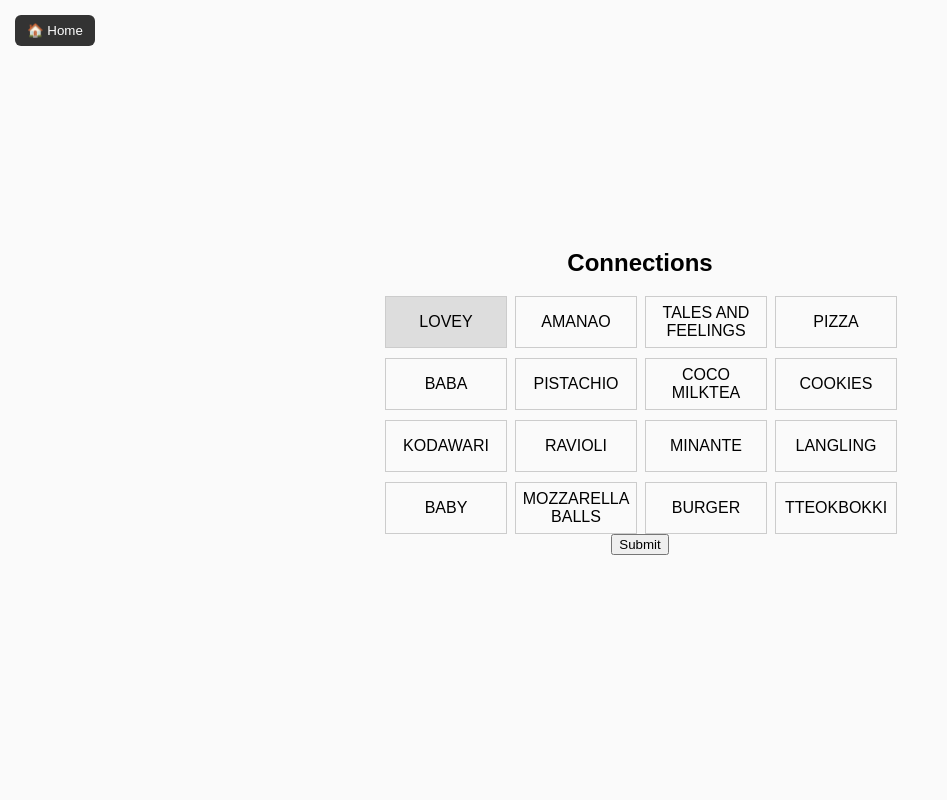
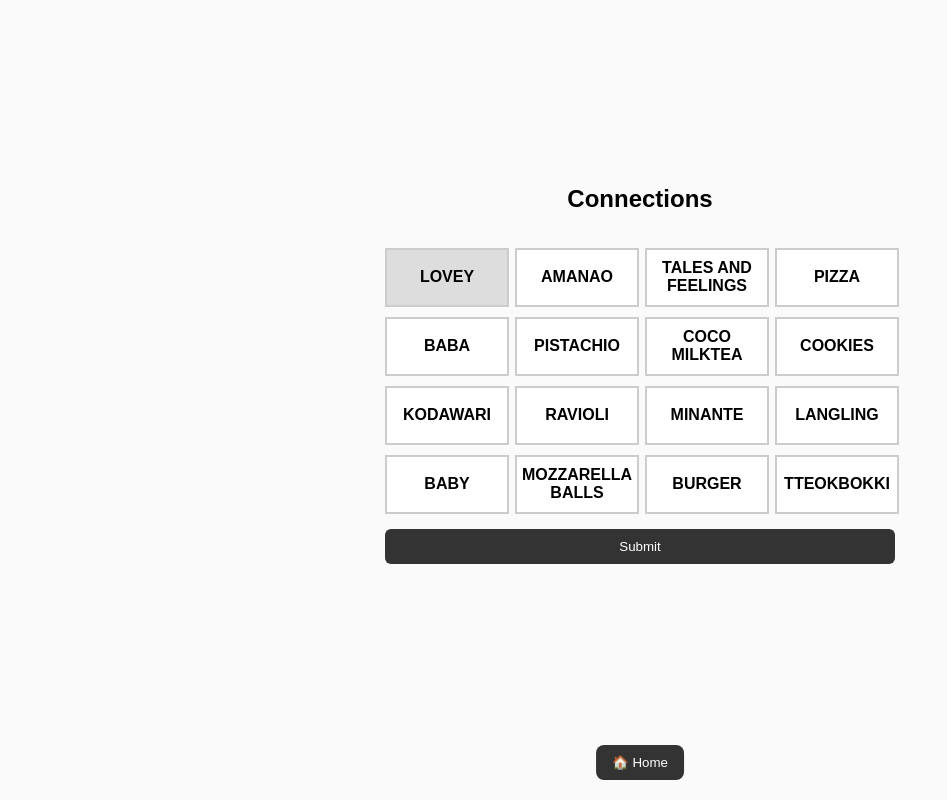
Before and after one commit to jassygirl888/anniversary, a plain HTML site: page connections.html in a window 1280 px wide. Both pictures are taken after a click on the element "LOVEY". Shown: the whole page, without its empty margins (0-947 px from the left). Drawn offline with Linux system fonts and the light colour scheme.

Commit message:
Update connections.html

```diff
--- a/connections.html
+++ b/connections.html
@@ -13,18 +13,26 @@
       margin: 0;
       background: #fafafa;
       text-align: center;
+      flex-direction: column;
     }
 
     .home {
       position: fixed;
-      top: 15px;
-      left: 15px;
-      padding: 8px 12px;
+      bottom: 20px;
+      left: 50%;
+      transform: translateX(-50%);
+      padding: 10px 16px;
       border: none;
-      border-radius: 6px;
+      border-radius: 8px;
       background: #333;
       color: white;
       cursor: pointer;
+    }
+
+    #game {
+      display: flex;
+      flex-direction: column;
+      gap: 15px;
     }
 
     .grid {
@@ -36,16 +44,39 @@
 
     .tile {
       width: 120px;
-      height: 50px;
+      height: 55px;
       display: flex;
       align-items: center;
       justify-content: center;
-      border: 1px solid #ccc;
+      border: 2px solid #ccc;
+      cursor: pointer;
+      font-weight: bold;
+      background: white;
+      transition: 0.2s;
+    }
+
+    .tile.selected {
+      background: #ddd;
+    }
+
+    .locked {
+      color: white;
+      border: none;
+      cursor: default;
+    }
+
+    button {
+      padding: 10px 16px;
+      border: none;
+      border-radius: 6px;
+      background: #333;
+      color: white;
       cursor: pointer;
     }
 
-    .selected {
-      background: #ddd;
+    #status {
+      font-weight: bold;
+      height: 24px;
     }
   </style>
 </head>
@@ -54,17 +85,27 @@
 
 <button class="home" onclick="location.href='index.html'">🏠 Home</button>
 
-<div>
-  <h2>Connections</h2>
+<h2>Connections</h2>
 
+<div id="game">
+
+  <!-- solved groups -->
   <div id="solved"></div>
+
+  <!-- active grid -->
   <div class="grid" id="grid"></div>
 
   <button onclick="submitGroup()">Submit</button>
+
   <p id="status"></p>
+
 </div>
 
 <script>
+
+/////////////////////////////
+// 🔥 EDIT GROUPS HERE
+/////////////////////////////
 
 const groups = [
   { name: "FIRST DATE ORDERS", words: ["PIZZA","PISTACHIO","MOZZARELLA BALLS","RAVIOLI"] },
@@ -73,18 +114,27 @@ const groups = [
   { name: "BABE FAVORITES", words: ["BURGER","TTEOKBOKKI","COOKIES","COCO MILKTEA"] }
 ];
 
+const colors = ["#f9df6d","#a0c4ff","#cdb4db","#bde0fe"];
+
 let allWords = groups.flatMap(g => g.words)
   .sort(() => Math.random() - 0.5);
 
 let selected = [];
-let solved = [];
+let solvedCount = 0;
 
-document.getElementById("grid").innerHTML =
-  allWords.map(w =>
-    `<div class="tile" onclick="toggle(this,'${w}')">${w}</div>`
-  ).join("");
+// render grid
+function renderGrid() {
+  document.getElementById("grid").innerHTML =
+    allWords.map(w =>
+      `<div class="tile" onclick="toggle(this,'${w}')">${w}</div>`
+    ).join("");
+}
+
+renderGrid();
 
 function toggle(el, word) {
+  if (el.classList.contains("locked")) return;
+
   if (selected.includes(word)) {
     selected = selected.filter(x => x !== word);
     el.classList.remove("selected");
@@ -102,12 +152,9 @@ function submitGroup() {
   );
 
   if (match) {
-    solved.push(...match.words);
 
-    // remove from grid
-    document.querySelectorAll(".tile").forEach(t => {
-      if (match.words.includes(t.innerText)) t.remove();
-    });
+    // remove words from grid list
+    allWords = allWords.filter(w => !match.words.includes(w));
 
     // create solved row
     let row = document.createElement("div");
@@ -115,16 +162,23 @@ function submitGroup() {
 
     match.words.forEach(w => {
       let box = document.createElement("div");
-      box.className = "tile";
-      box.style.background = "#c8f7c5";
+      box.className = "tile locked";
+      box.style.background = colors[solvedCount];
       box.innerText = w;
       row.appendChild(box);
     });
 
     document.getElementById("solved").appendChild(row);
 
+    solvedCount++;
+
+    renderGrid();
+
     document.getElementById("status").innerText =
       "Solved: " + match.name + " 💛";
+
+  } else {
+    document.getElementById("status").innerText = "Not quite ❌";
   }
 
   selected = [];
```
